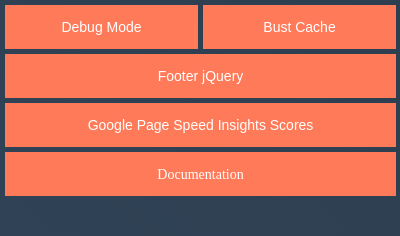
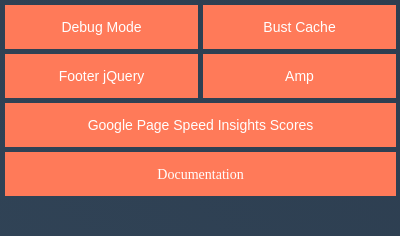
Before and after one commit to GonzaloTorreras/HubSpot-Developer-Extension, a browser extension: page popup.html in a window 400 px wide. Drawn offline with Linux system fonts and the light colour scheme.

Commit message:
fixed click event and adjusted button hover text to prevent it from screwing up the look of the popup area.

```diff
--- a/popup.html
+++ b/popup.html
@@ -20,7 +20,7 @@
   grid-template-columns: 1fr 1fr;
   grid-template-areas:
     "debug bustcache"
-    "movejquery movejquery"
+    "movejquery amp"
     "psrequest psrequest"
     "docs docs";
 }
@@ -30,6 +30,9 @@
 }
 #hsMoveJQueryToFooter {
   grid-area: movejquery;
+}
+#hs_amp{
+  grid-area:amp;
 }
 #bustCache {
   grid-area: bustcache;
@@ -95,6 +98,10 @@
   padding: 0 22px;
   line-height: 39px;
   transition: margin 0.4s;
+}
+.c-btn__face-secondary {
+    font-size: 13px;
+    padding: 0 0;
 }
 .c-btn__face-primary {
   background-color: var(--buttonColor);
@@ -177,6 +184,10 @@
         <div class="c-btn__face-primary">Footer jQuery</div>
         <div class="c-btn__face-secondary">hsMoveJQueryToFooter=True</div>
       </button>
+      <button class="c-btn face-button js-click--amp" id="hs_amp">
+        <div class="c-btn__face-primary">Amp</div>
+        <div class="c-btn__face-secondary">hs_amp=true</div>
+      </button>
 
 
 
--- a/popup.js
+++ b/popup.js
@@ -42,7 +42,7 @@
 
 	onLoad: function() {
 
-		$('.js-click--debug,.js-click--move-jquery-to-footer,.js-click--bust-cache').click(function () {
+		$('.js-click--debug,.js-click--move-jquery-to-footer,.js-click--bust-cache,.js-click--amp').click(function () {
 			developerTools.debugReload($(this).attr('id'));
 		});
 
```
